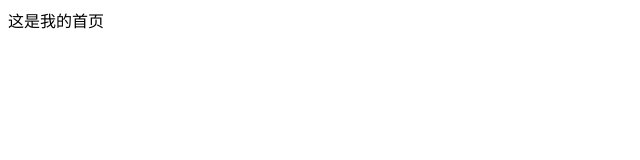
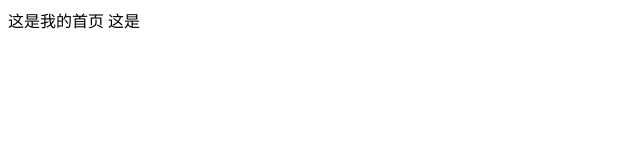
Before and after one commit to yyc0101/huaweiMall, a plain HTML site: page index.html in a window 1280 px wide. Shown: the full height of the page, 0-640 px from the left. Drawn offline with Linux system fonts and the light colour scheme.

Commit message:
修改了首页内容

```diff
--- a/index.html
+++ b/index.html
@@ -8,5 +8,6 @@
 </head>
 <body>
 这是我的首页
+这是
 </body>
 </html>
```
